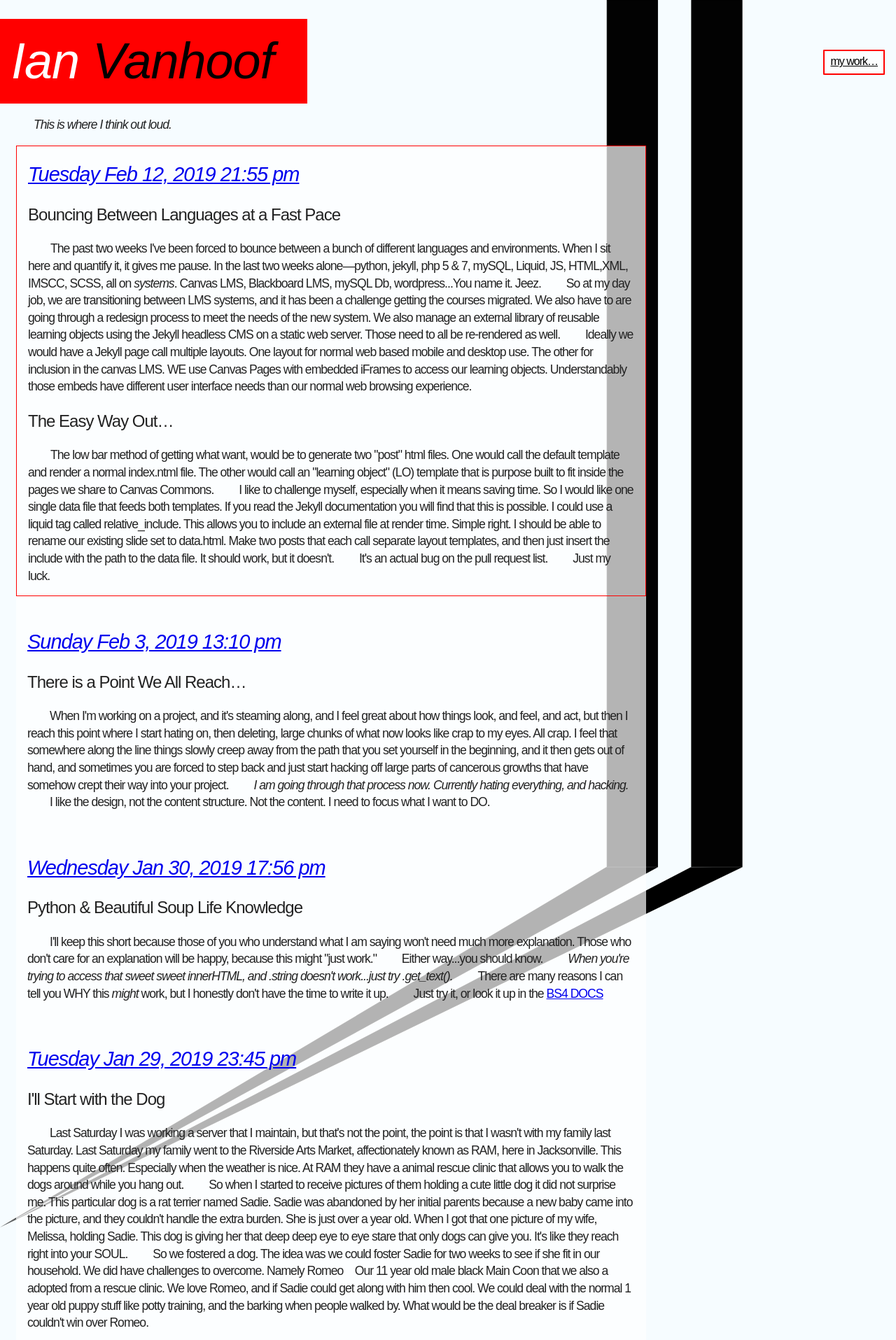
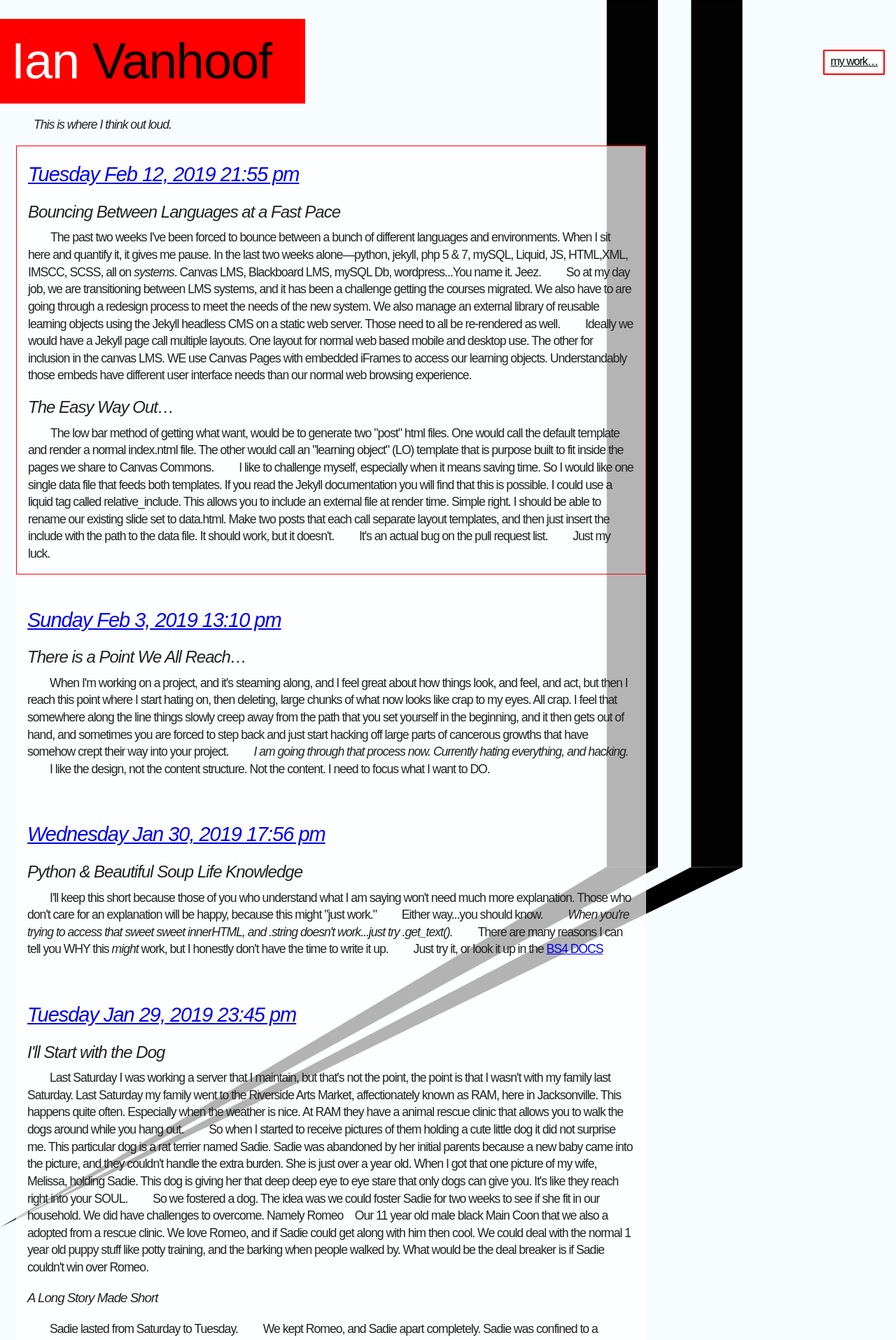
Before and after one commit to ianvanhoof/ianvanhoof.github.io, a Jekyll site: the page built from homepage.html, in a window 1280 px wide. Shown: the top 1915 px of the page at 70% size. Built offline with Jekyll 4.4.1, drawn with Linux system fonts in a browser that asks for light colours; some web fonts are replaced.

Commit message:
- just like I said, I am playing around with type today.

```diff
--- a/assets/main-ian.scss
+++ b/assets/main-ian.scss
@@ -1,6 +1,14 @@
 ---
 ---
-
+@mixin font_family_body() {
+  font-family: "Gotham SSm A", "Gotham SSm B",sans-serif;
+}
+@mixin font_family_sub_heading() {
+  font-family: 'Forza A' ,'Forza B',sans-serif;
+}
+@mixin font_family_heading() {
+  font-family: 'Turbo A' ,'Turbo B',sans-serif;
+}
 
 /*! HTML5 Boilerplate v6.1.0 | MIT License | https://html5boilerplate.com/ */
 
@@ -118,19 +126,20 @@ body{
     background-repeat: no-repeat;
 }
 body,p,li{
-   font-family: "Gotham SSm A", "Gotham SSm B",sans-serif;
+   @include font_family_body;
    font-style:normal;
    font-weight: 400;
    letter-spacing: -.0625rem;
 
 }
-P em,p i{
-    font-family: "Gotham SSm A", "Gotham SSm B",sans-serif;
+
+em,i,p em,p i{
+    @include font_family_body;
     font-style: italic;
     font-weight: 400;
 }
-p strong,p b{
-    font-family: "Gotham SSm A", "Gotham SSm B",sans-serif;
+strong, b,p strong,p b{
+@include font_family_body;
 font-style: normal;
 font-weight: 700;
 }
@@ -215,7 +224,7 @@ h1{
     left:0;
 }
 #header > h1{
-    font-family: "Forza A" ,"Forza B",sans-serif;
+    @include font_family_heading;
     font-style: italic;
     font-weight: 500;
     line-height: .8;
@@ -247,7 +256,7 @@ h1{
 
 }
 h1,h2,h3,h4,h5,h6{
-    font-family: "Forza A", "Forza B", sans-serif;
+    @include font_family_sub_heading;
     font-weight: 400;
     font-style:normal;
 }
--- a/assets/main-type.scss
+++ b/assets/main-type.scss
@@ -3,12 +3,15 @@
 @mixin font_family_body() {
   font-family: "Gotham SSm A", "Gotham SSm B",sans-serif;
 }
-// @mixin font_family_heading() {
-//   font-family: 'Forza A' ,'Forza B',sans-serif;
-// }
+@mixin font_family_sub_heading() {
+  font-family: 'Forza A' ,'Forza B',sans-serif;
+}
 @mixin font_family_heading() {
   font-family: 'Turbo A' ,'Turbo B',sans-serif;
 }
+// @mixin font_family_heading() {
+//   font-family: 'Nitro A' ,'Nitro B',sans-serif;
+// }
 
 /*! HTML5 Boilerplate v6.1.0 | MIT License | https://html5boilerplate.com/ */
 
@@ -116,6 +119,7 @@ textarea {
 html {
     font-size: 16px;
 }
+
 body{
     min-height: 3000px;
     margin:0;
@@ -125,6 +129,7 @@ body{
     background-position-x:0 150px;
     background-repeat: no-repeat;
 }
+
 body,p,li{
    @include font_family_body;
    font-style:normal;
@@ -132,6 +137,7 @@ body,p,li{
    letter-spacing: -.0625rem;
 
 }
+
 P em,p i{
     @include font_family_body;
     font-style: italic;
@@ -143,6 +149,22 @@ p strong,p b{
     font-weight: 700;
 }
 
+h1,h2,h3,h4,h5,h6{
+    @include font_family_sub_heading;
+    font-weight: 300;
+    font-style:italic;
+}
+
+h1{
+    font-size:3.5rem;
+
+}
+.front-page-heading{
+    margin-bottom: .5rem;
+}
+h2{
+    margin: 1rem 0 .5rem 0;
+}
 @-webkit-keyframes FADE-TO-BLACK {
   0%   { color: white;}
   100% { color: black;}
@@ -161,10 +183,10 @@ p strong,p b{
 }
 .header_anim {
     color:black;
-  -webkit-animation: FADE-TO-BLACK 2.5s 1; /* Safari 4+ */
-  -moz-animation:    FADE-TO-BLACK 2.5s 1; /* Fx 5+ */
-  -o-animation:      FADE-TO-BLACK 2.5s 1; /* Opera 12+ */
-  animation:         FADE-TO-BLACK 2.5s 1; /* IE 10+, Fx 29+ */
+  -webkit-animation: FADE-TO-BLACK .6831s 1; /* Safari 4+ */
+  -moz-animation:    FADE-TO-BLACK .6831s 1; /* Fx 5+ */
+  -o-animation:      FADE-TO-BLACK .6831s 1; /* Opera 12+ */
+  animation:         FADE-TO-BLACK .6831s 1; /* IE 10+, Fx 29+ */
 }
 #first-post{
     border: 1px solid red;
@@ -212,13 +234,10 @@ p{
     margin: 0 0 1rem 0;
     padding:0;
 }
-h1{
-    font-size:3.5rem;
 
-}
 #header{
     display:flex;
-    justify-content:space-between;
+    justify-content : space-between;
     width:100%;
     left:0;
 }
@@ -233,6 +252,7 @@ h1{
     font-size: 4.5rem;
     color: #FFF;
     margin: 1.6813rem 0 0 0;
+
 }
 #dynamic-button-container{
     display:flex;
@@ -254,11 +274,7 @@ h1{
     background-color: rgba(255, 0, 0, .7);
 
 }
-h1,h2,h3,h4,h5,h6{
-    @include font_family_heading;
-    font-weight: 400;
-    font-style:normal;
-}
+
 .post-link{
     font-style: italic
 }
--- a/homepage.html
+++ b/homepage.html
@@ -1,5 +1,5 @@
 ---
-layout: home-page
+layout: type-page
 button: about-me
 ---
 
```
